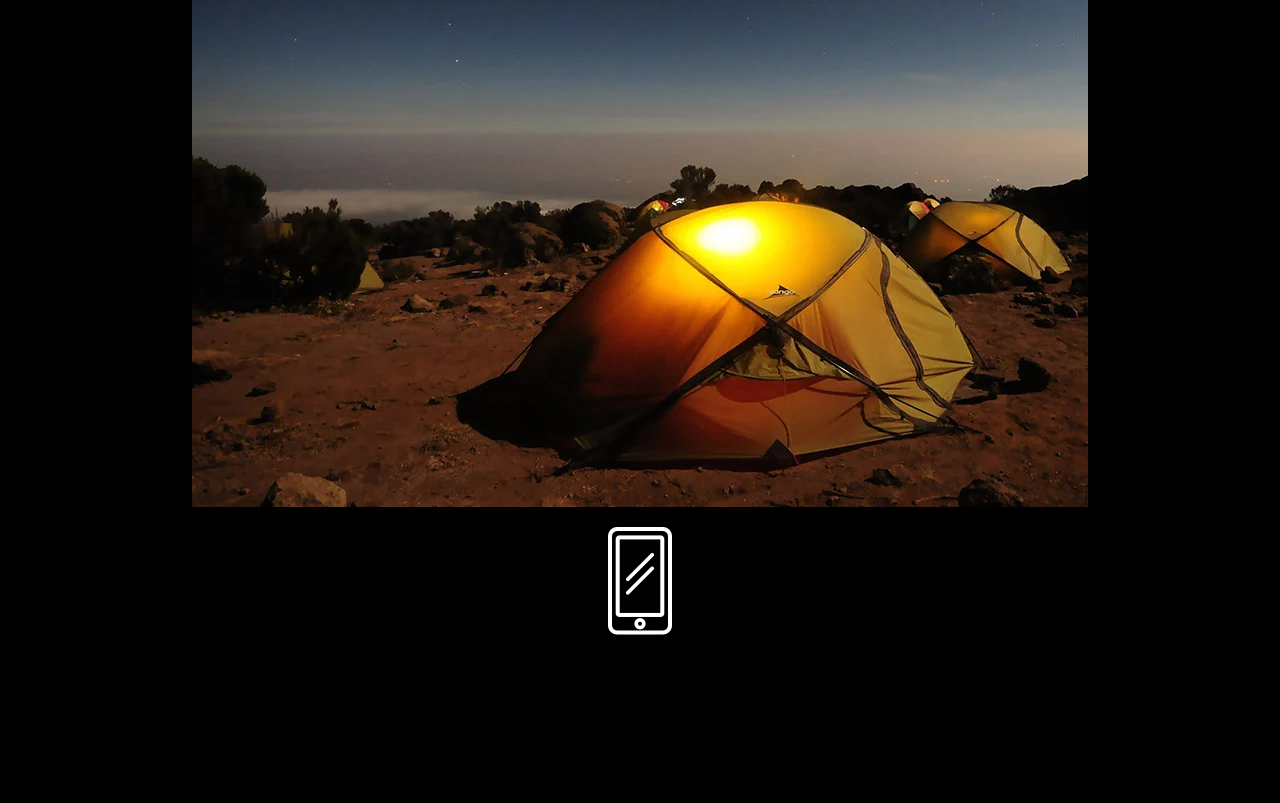
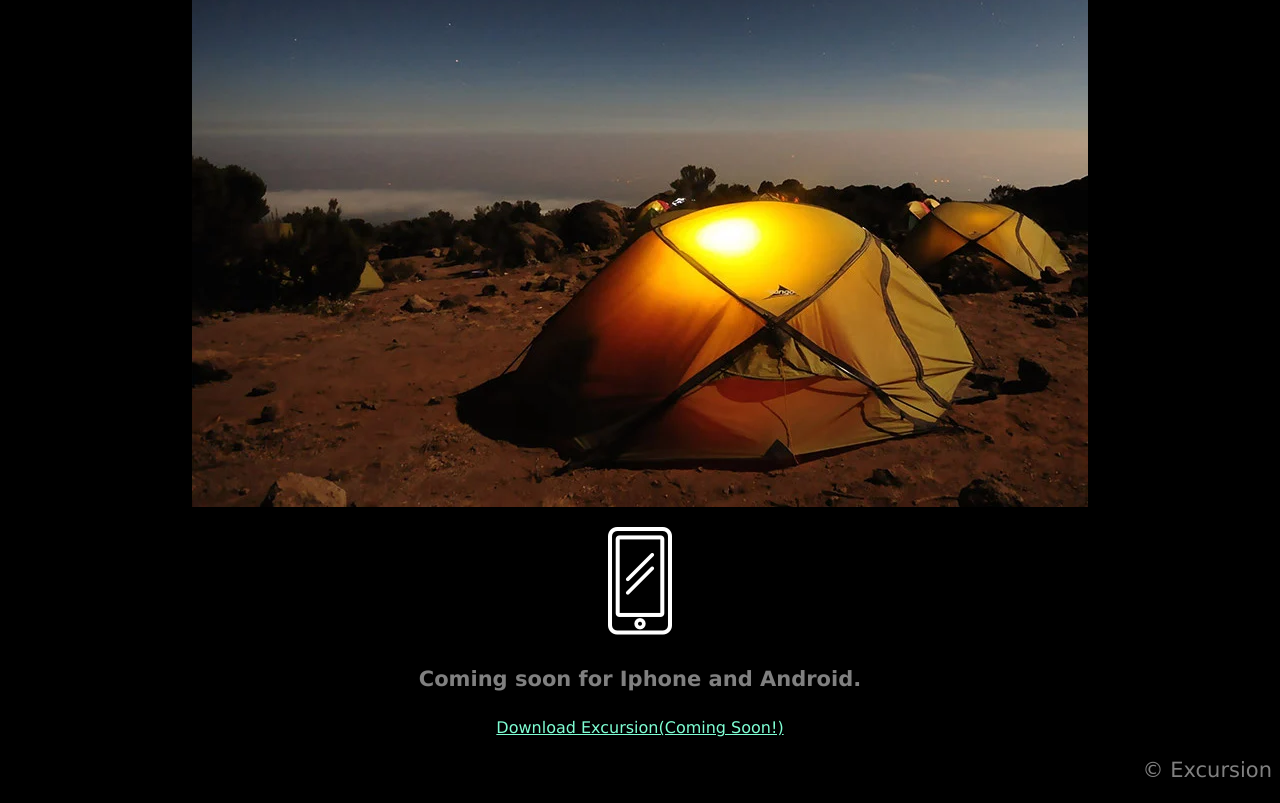
Before and after one commit to asmamd/excursion, a plain HTML site: page index.html in a window 1280 px wide. Shown: the part 590-1393 px from the top of the page. Before the commit the page ends 1245 px from the top, so only its background shows below. Drawn offline with Linux system fonts and the light colour scheme.

Commit message:
Final push

```diff
--- a/index.html
+++ b/index.html
@@ -17,6 +17,9 @@
         <h4 class="header--sub">Excursion remembers places you like, and recommends new points of interest arround you.</h4>
         <p><img src="resources/images/camp.webp"></p>
         <p><img src="resources/images/phone.webp"></p>
+        <h4 class="header--sub">Coming soon for Iphone and Android.</h4>
+        <p><a class="link--cta" href="#">Download Excursion(Coming Soon!)</a></p>
+        <p class="footer">© Excursion</p>
     </body>
 
 </html>
--- a/resources/css/style.css
+++ b/resources/css/style.css
@@ -22,3 +22,8 @@ body {
     font-size: 21px;
     color: gray;
 }
+.footer {
+    font-size: 21px;
+    color: gray;
+    text-align: right;
+}
```
